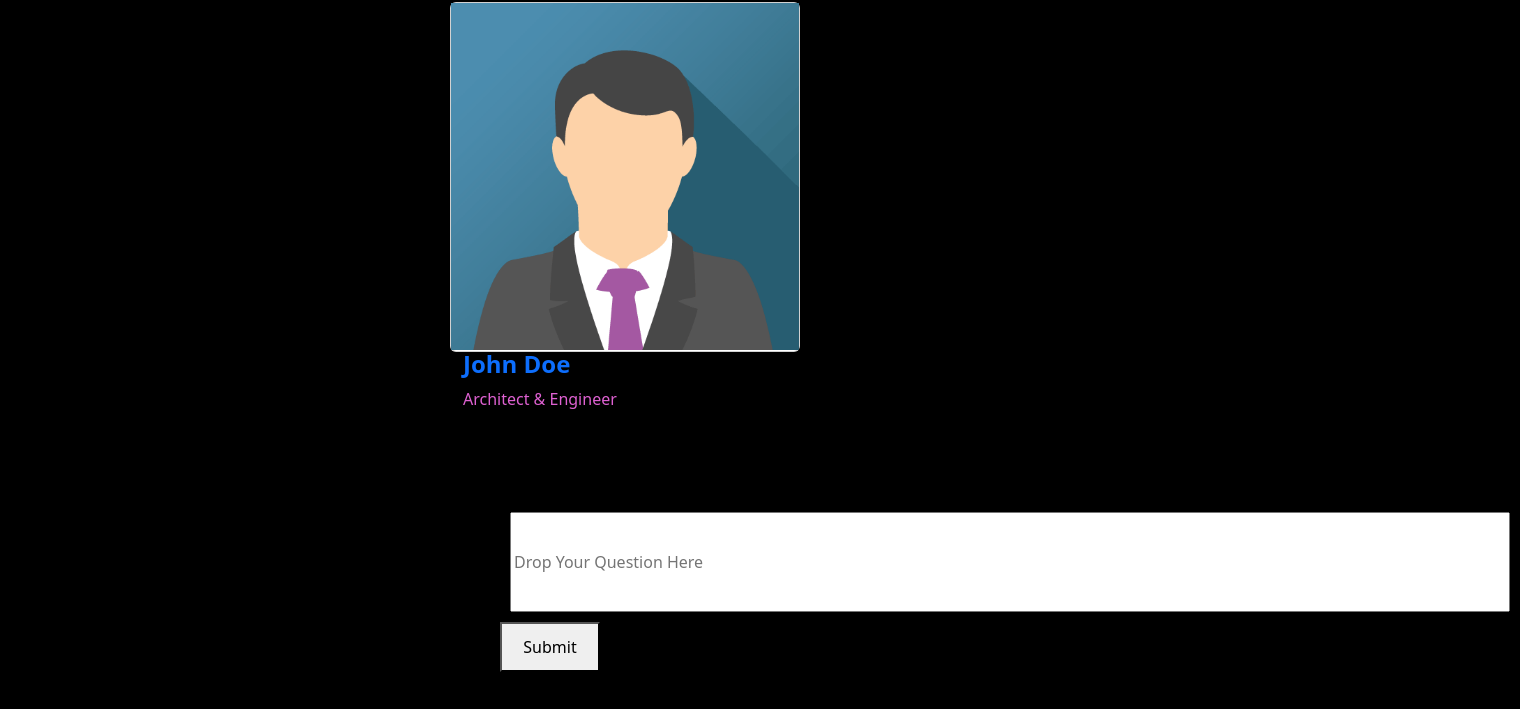
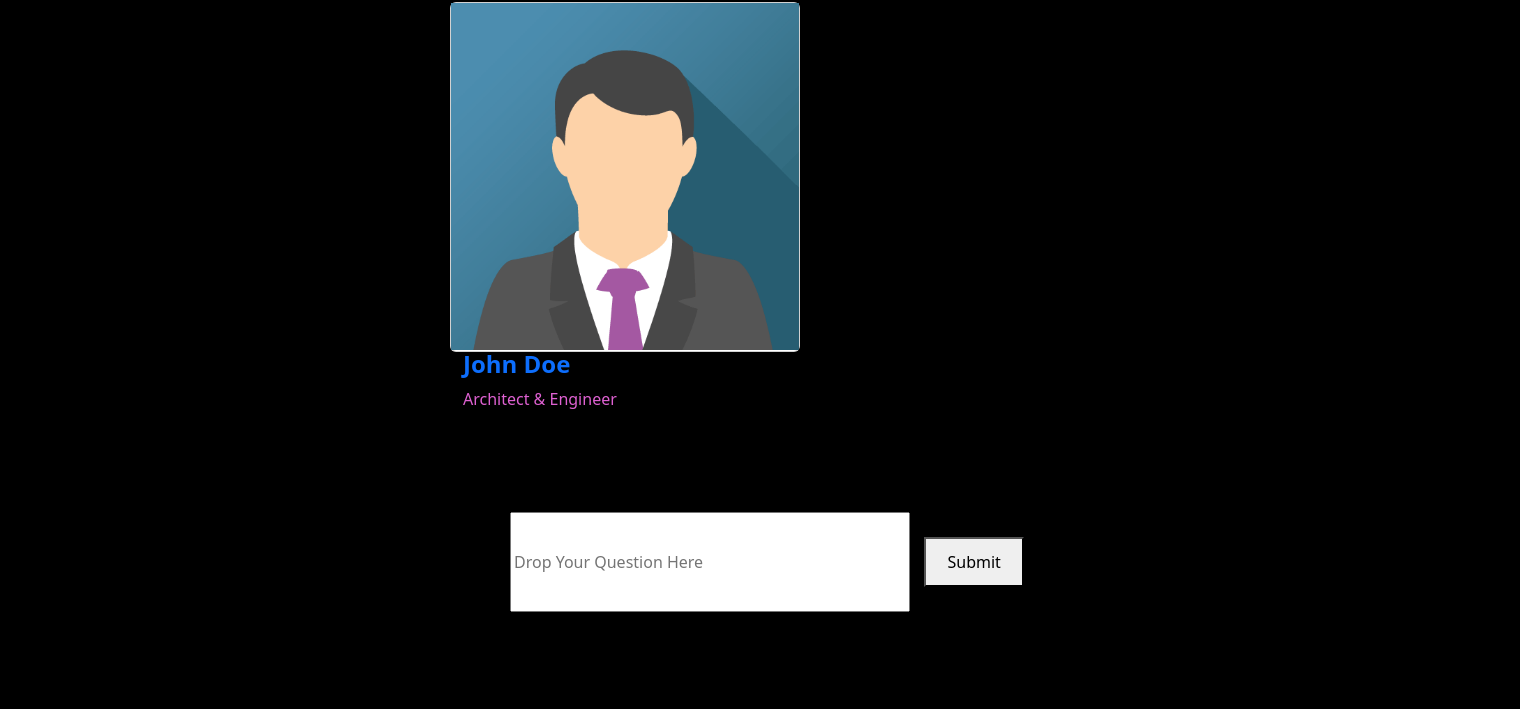
Before and after one commit to AmeyPank/multi-page-application, a plain HTML site: page loggedin.html in a window 1280 px wide. Shown: the part 167-876 px from the top of the page, 1520 px wide, since content can reach past the window. Drawn offline with nearby package versions, Linux system fonts and the light colour scheme; a web font is replaced by a local one.

Commit message:
Multipage Application textbox addd

```diff
--- a/loggedin.css
+++ b/loggedin.css
@@ -37,7 +37,7 @@ color: rgb(45, 162, 82);
         height: 350px;
         margin-left: 450px;
     }
-    footer{
+    footer{ align-items: center;
         margin: 150px;
 margin-left: 500px;
     }
@@ -47,6 +47,6 @@ margin-left: 500px;
     }
     #textbox{
         margin: 10px;
-        width:1000px;
+        width:400px;
         height: 100px;
     }
```
